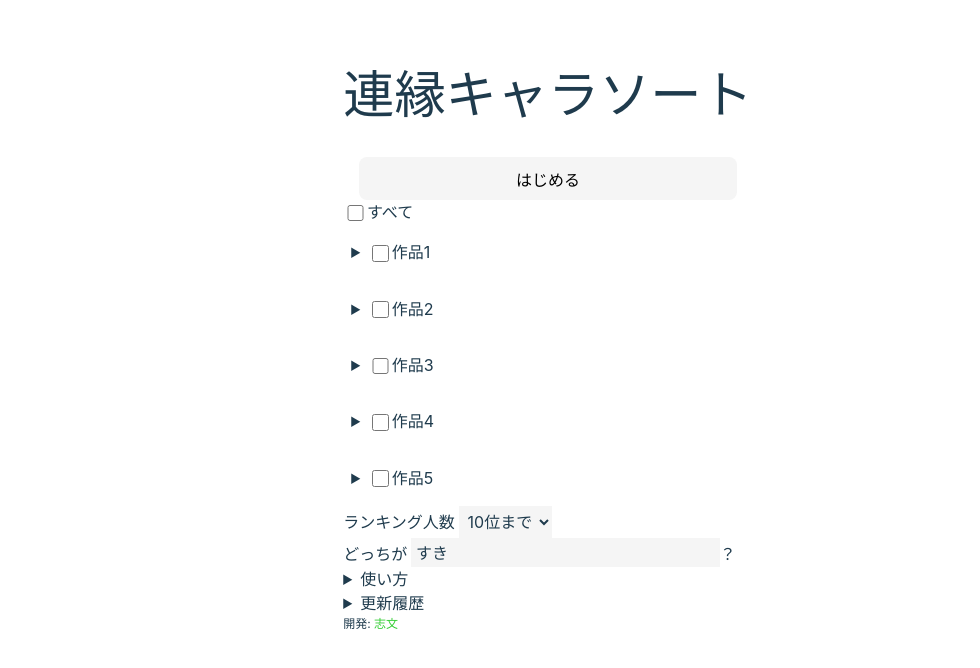
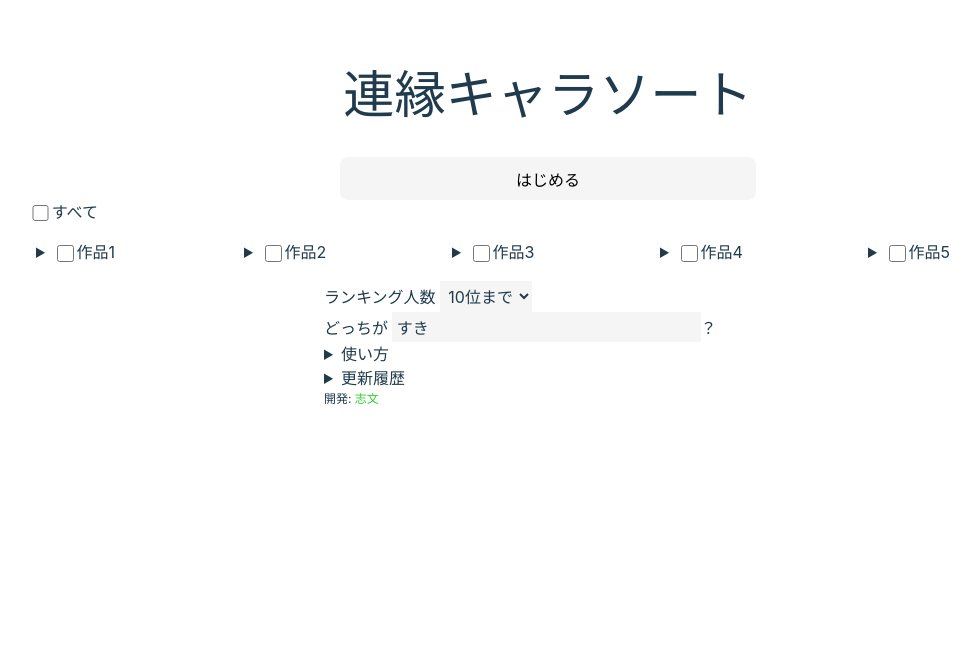
Before and after one commit to shimon1024/lecharsorter, a React (Vite) app: page / in a window 1280 px wide. Shown: the top 668 px of the page, without its empty margins (92-1072 px from the left). Built offline with nearby package versions, Linux system fonts and the light colour scheme.

Commit message:
グリッドを使用する。キャラリストを例外的に横に広げたいため。

```diff
--- a/index.html
+++ b/index.html
@@ -6,7 +6,7 @@
     <title>連縁キャラソート</title>
   </head>
   <body>
-    <div id="root"></div>
+    <div id="root" class="root"></div>
     <script type="module" src="/src/main.jsx"></script>
   </body>
 </html>
--- a/src/App.css
+++ b/src/App.css
@@ -1,8 +1,12 @@
-#root {
-  max-width: 1280px;
+.root {
+  max-width: 1140px;
   margin: 0 auto;
   padding: 2rem;
 
-  display: flex;
-  flex-flow: column;
+  display: grid;
+  grid-template-columns: 1fr min(28rem, 95%) 1fr;
 }
+
+.root > * {
+  grid-column: 2;
+}
--- a/src/Setup.css
+++ b/src/Setup.css
@@ -10,14 +10,24 @@
   list-style-type: none;
 }
 
+.setup-title {
+  text-align: center;
+}
+
 .setup-start {
   margin: 0 1em;
   text-align: center;
 }
 
 .setup-chars-container {
+  grid-column: 1 / -1;
+  margin: 0 auto;
+}
+
+.setup-chars-gamegroup-container {
   display: flex;
-  flex-direction: column;
+  flex-direction: row;
+  flex-wrap: wrap;
 }
 
 .setup-numchars {
--- a/src/Setup.jsx
+++ b/src/Setup.jsx
@@ -21,17 +21,19 @@ export default function Setup() {
 
   return (
     <>
-      <h1>連縁キャラソート</h1>
+      <h1 className="setup-title">連縁キャラソート</h1>
 
       <button className="setup-start">はじめる</button>
 
       <div className="setup-chars-container">
         <label><input type="checkbox" />すべて</label>
-        <GameGroup name={"作品1"} chars={["キャラ1", "キャラ2", "キャラ3"]} />
-        <GameGroup name={"作品2"} chars={["キャラ4", "キャラ5", "キャラ6"]} />
-        <GameGroup name={"作品3"} chars={["キャラ7", "キャラ8", "キャラ9"]} />
-        <GameGroup name={"作品4"} chars={["キャラ10", "キャラ11", "キャラ12"]} />
-        <GameGroup name={"作品5"} chars={["キャラ13", "キャラ14", "キャラ15"]} />
+        <div className="setup-chars-gamegroup-container">
+          <GameGroup name={"作品1"} chars={["キャラ1", "キャラ2", "キャラ3"]} />
+          <GameGroup name={"作品2"} chars={["キャラ4", "キャラ5", "キャラ6"]} />
+          <GameGroup name={"作品3"} chars={["キャラ7", "キャラ8", "キャラ9"]} />
+          <GameGroup name={"作品4"} chars={["キャラ10", "キャラ11", "キャラ12"]} />
+          <GameGroup name={"作品5"} chars={["キャラ13", "キャラ14", "キャラ15"]} />
+        </div>
       </div>
 
       <span>
--- a/src/index.css
+++ b/src/index.css
@@ -16,7 +16,6 @@
 
 body {
   margin: 0;
-  display: flex;
   min-width: 320px;
   min-height: 100vh;
 }
```
